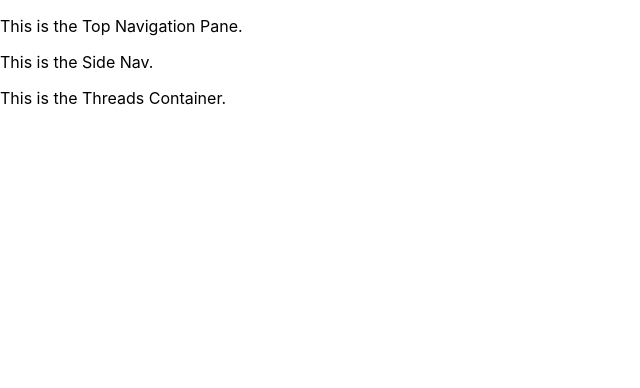
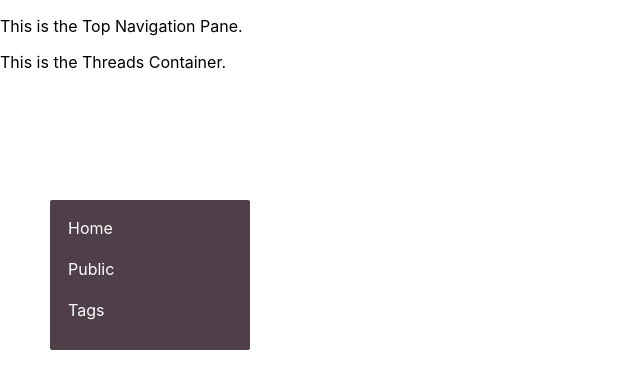
Before and after one commit to codestates-seb/seb43_pre_035, a React (Create React App) app in the folder client/owl-app/: page / in a window 1280 px wide. Shown: the top 388 px of the page, without its empty margins (0-640 px from the left). Built offline with nearby package versions, Linux system fonts and the light colour scheme.

Commit message:
add form SideNav
add form SideNav

```diff
--- a/client/owl-app/src/components/SideNav.js
+++ b/client/owl-app/src/components/SideNav.js
@@ -1,7 +1,43 @@
+import React from "react";
+import styled from "styled-components";
+
+const SideNavContainer = styled.div`
+    display: flex;
+    flex-direction: column;
+    position: fixed;
+    top: 200px;
+    left: 50px;
+    width: 200px;
+    height: 150px;
+    background-color: #4F3F48;
+    border-radius: 2px;
+    padding: 10px;
+    box-sizing: border-box;
+    float: left;
+`;
+
+const SideNavItem = styled.div`
+    display: block;
+    height: 25px;
+    padding: 8px;
+    color: #fff;
+    text-decoration: none;
+  cursor: pointer;
+
+  &:hover {
+    font-weight: bold;
+  }
+`;
+
+
 const SideNav = () => {
-    return (
-        <p> This is the Side Nav. </p>
-    )
-}
+  return (
+    <SideNavContainer>
+      <SideNavItem>Home</SideNavItem>
+      <SideNavItem>Public</SideNavItem>
+      <SideNavItem>Tags</SideNavItem>
+    </SideNavContainer>
+  );
+};
 
 export default SideNav;
```
